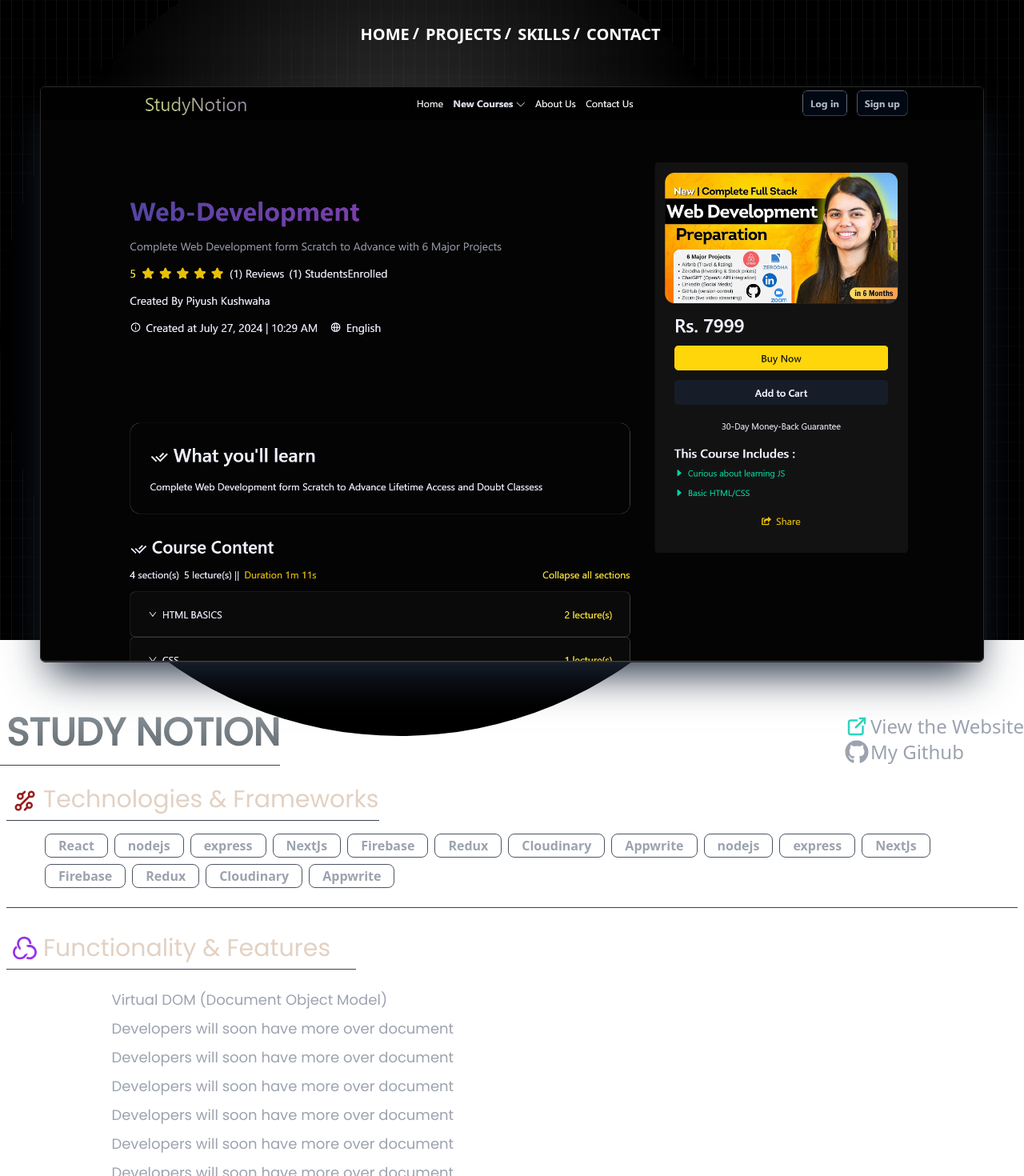
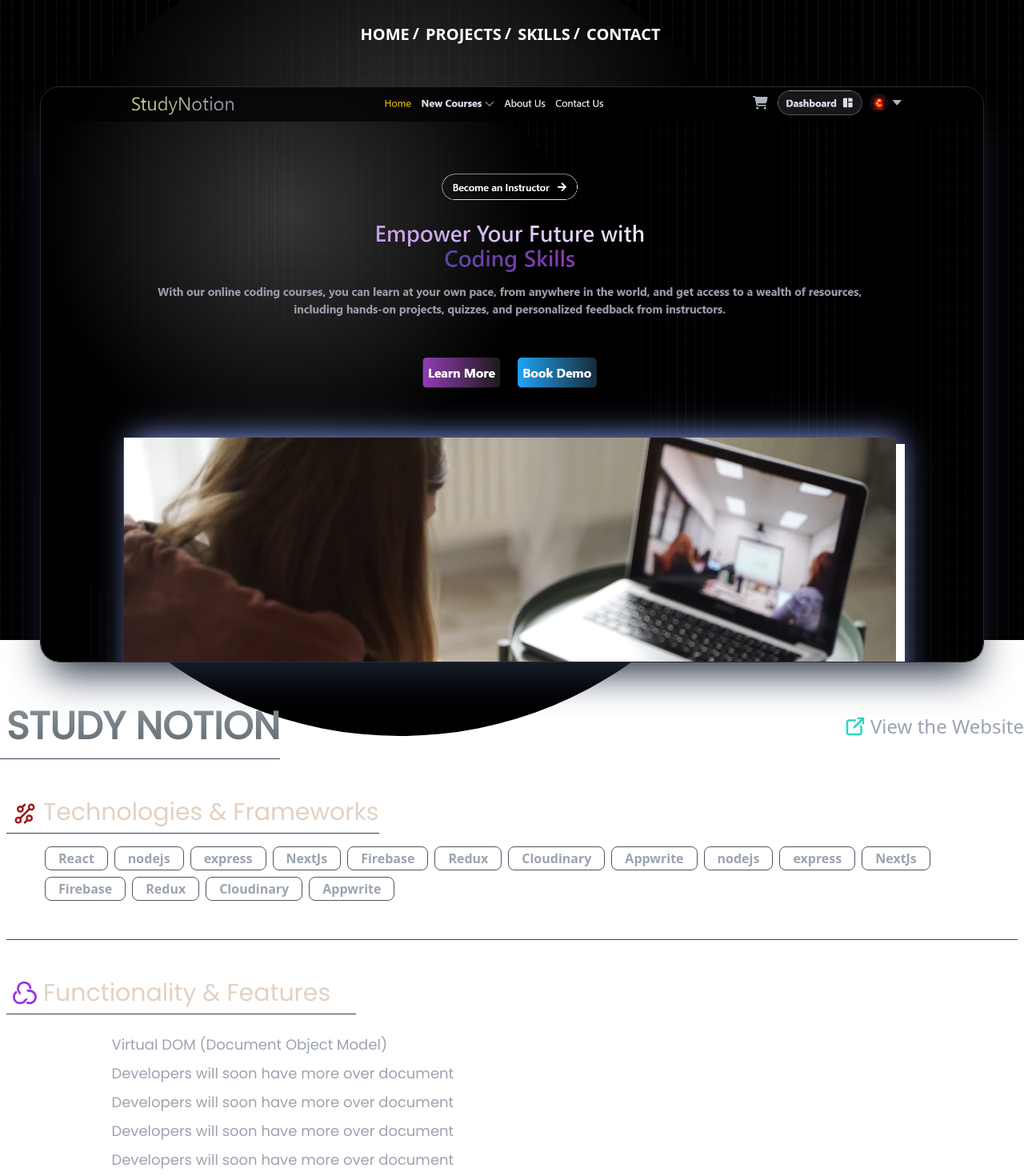
Before and after one commit to piyushkushwaha977/Portfolio, a React (Create React App) app: page /project/studynotion in a window 1280 px wide. Shown: the top 1470 px of the page at 80% size. Built offline with nearby package versions, Linux system fonts and the light colour scheme.

Commit message:
Animation Added to Project Page

```diff
--- a/src/components/custom/ProjectHero.jsx
+++ b/src/components/custom/ProjectHero.jsx
@@ -7,8 +7,9 @@ import { GrTechnology } from "react-icons/gr";
 import { RiCheckDoubleFill } from "react-icons/ri";
 import { SiCountingworkspro } from "react-icons/si";
 import { TbExternalLink } from "react-icons/tb";
+import { motion } from "framer-motion";
 // import { FiArrowUpRight } from "react-icons/fi";
-import { FaGithub } from "react-icons/fa6";
+// import { FaGithub } from "react-icons/fa6";
 
 
  const TechList = ["React", "nodejs" , "express" , "NextJs" , "Firebase" , "Redux" , "Cloudinary" ,"Appwrite", "nodejs" , "express" , "NextJs" , "Firebase" , "Redux" , "Cloudinary" ,"Appwrite" ]
@@ -38,46 +39,58 @@ const ProjectHero = () => {
 
         <div className=" relative h-screen w-full max-w-full md:max-w-7xl md:mx-auto  ">
 
-          <Navbar/>
+            <Navbar/>
 
-          <div className=" max-w-full mx-1 mt-8 md:max-w-6xl lg:max-w-7xl md:mx-auto ">
-            <div className="max-w-[23rem] md:max-w-[50rem] lg:max-w-[1180px] mx-auto h-[16rem] md:h-[36rem] lg:h-[46rem] w-full aspect-square  ">
-              <img src={myStudynotionProjectImg}
-               className=" rounded-md w-full h-[15rem] md:h-[32rem] lg:h-[45rem] object-cover border border-[#2b2a28]  shadow-2xl shadow-slate-800"
+          <div className=" max-w-full mx-1 mt-16 md:mt-8 md:max-w-6xl lg:max-w-7xl md:mx-auto ">
+            <motion.div
+                 initial={{opacity: 0 , y: -100}}
+                 animate={{opacity:1 , y: 0}}
+                 transition={{duration: 1.5}}
+             className="max-w-[23rem] md:max-w-[50rem] lg:max-w-[1180px] mx-auto h-[16rem] md:h-[36rem] lg:h-[46rem] w-full aspect-square  ">
+              <img src={myStudynotionImg}
+               className=" rounded-xl md:rounded-3xl w-full h-[15rem] md:h-[32rem] lg:h-[45rem] object-cover border border-[#2b2a28]  shadow-2xl shadow-slate-800"
                alt="studynotion"
               />
-            </div>
+            </motion.div>
 
-    <div className=" w-full max-w-[32rem] md:max-w-6xl lg:max-w-7xl mx-auto">
-       <div className=" flex justify-between mt-4 md:mt-12 ">
-       <h2 className=" pb-4 pl-2 font-bold font-poppins uppercase text-3xl md:text-5xl bg-gradient-to-b from-[#868F96] to-[#596164] text-transparent bg-clip-text
+  <div className=" w-full max-w-[32rem] md:max-w-6xl lg:max-w-7xl mx-auto">
+      <motion.div
+       initial={{opacity: 0 , x: -100}}
+       animate={{opacity:1 , x: 0}}
+       transition={{duration: 1.2}}
+       className=" flex justify-between mt-4 md:mt-10 ">
+       <h2 className=" pb-2 md:pb-4 pl-2 font-bold font-poppins uppercase text-2xl md:text-5xl bg-gradient-to-b from-[#868F96] to-[#596164] text-transparent bg-clip-text
           border-b border-slate-700" > Study Notion </h2>
-           <div className=" flex flex-col">
-           <div className=" text-gray-400 md:text-2xl flex items-center font-thin">
-            <TbExternalLink className="inline text-teal-400 text-2xl  md:text-3xl mr-0.5"/>
+           <div className="">
+           <div className=" mt-2 text-gray-400 md:text-2xl flex items-center font-thin hover:underline cursor-pointer">
+            <TbExternalLink className="inline text-teal-400 text-2xl  md:text-3xl mr-1 "/>
             View the Website </div>
-
+{/*
             <div className=" text-gray-400 md:text-2xl flex items-center font-thin">
             <FaGithub className="inline text-gray-400 text-2xl  md:text-3xl mr-0.5"/>
-             My Github </div>
+             My Github </div> */}
            </div>
-       </div>
+       </motion.div>
 
         <div className=" max-w-full mx-2 mt-6 flex flex-col-reverse  " >
 
                 {/* LEFT SECTION */}
             <div className="w-full pb-10 border-b border-gray-700">
-                 <h3 className="flex items-center text-xl pb-2 md:pl-2 md:pr-8 mt-8  md:text-3xl text-[#E2D1C3] font-poppins border-b border-gray-700 w-fit "
+                 <h3 className="flex items-center text-xl pb-2 md:pl-2 md:pr-8 mt-12  md:text-3xl text-[#E2D1C3] font-poppins border-b border-gray-700 w-fit "
                  ><SiCountingworkspro className=" inline text-purple-600 mr-2"/>
-                 Functionality & Features</h3>
+                   Functionality & Features</h3>
                     <ul className=" max-w-full pt-2 md:pl-12 md:w-11/12 mt-3 mx-auto">
                     {
                       TechFeatures.map((text,index) => (
-                        <li key={index}
+                        <motion.li
+                           initial={{opacity: 0 , x: -100}}
+                           whileInView={{opacity:1 , x: 0}}
+                           transition={{duration: 1.2}}
+                         key={index}
                          className="py-0.5 md:py-1 text-gray-400 font-poppins text-sm  md:text-lg ">
                          <RiCheckDoubleFill className=" inline text-white mr-0.5 md:mr-2"/>
                           {text}
-                        </li>
+                        </motion.li>
                       ))
                     }
 
@@ -87,35 +100,44 @@ const ProjectHero = () => {
                 {/* RIGHT SECTION */}
                 <div className="w-full border-b border-gray-700 pb-6 ">
 
-                  <h3 className=" text-xl md:pl-2  md:text-3xl pb-2 font-poppins text-[#E2D1C3] border-b border-gray-700 w-fit "
+                  <h3 className=" text-xl md:pl-2 mt-6 md:text-3xl pb-2 font-poppins text-[#E2D1C3] border-b border-gray-700 w-fit "
                   > <GrTechnology className=" inline text-red-800 mr-1 md:mr-2"/>
                    Technologies & Frameworks</h3>
 
-                  <div className=" w-full mt-4 md:pl-12 md:pr-8 flex gap-1 md:gap-2 flex-wrap">
+                  <motion.div
+                     initial={{opacity: 0 , x: -100}}
+                     whileInView={{opacity:1 , x: 0}}
+                     transition={{duration: 1.2}}
+                      className=" w-full md:mt-4 my-6 md:pl-12 md:pr-8 flex gap-1 md:gap-2 flex-wrap">
 
                       {TechList.map( (name,index) => (
-                        <div key={index}
+                        <div
+                         key={index}
                         className=" w-fit cursor-pointer text-sm md:text-[16px] text-gray-400 font-semibold px-2 md:px-4 py-0.5 md:py-1 rounded-lg
                          border border-gray-600 transition-all duration-200 hover:text-white "
                         >{name}</div>
                       ))}
 
-                  </div>
+                  </motion.div>
                 </div>
 
               </div>
 
 
-              <div className=" max-w-full mx-1 mt-8 md:max-w-6xl lg:max-w-7xl md:mx-auto ">
-            <div className="max-w-[23rem] md:max-w-[50rem] lg:max-w-[1180px] mx-auto h-[16rem] md:h-[36rem] lg:h-[46rem] w-full aspect-square  ">
+      <div className=" max-w-full mx-1 mt-8 md:max-w-6xl lg:max-w-7xl md:mx-auto ">
+            <motion.div
+              initial={{opacity: 0 , x: -100}}
+              whileInView={{opacity:1 , x: 0}}
+              transition={{duration: 1.2}}
+             className="max-w-[23rem] md:max-w-[50rem] lg:max-w-[1180px] mx-auto h-[16rem] md:h-[36rem] lg:h-[46rem] w-full aspect-square  ">
               <img src={myStudynotionImg}
                className=" rounded-md w-full h-[15rem] md:h-[32rem] lg:h-[45rem] object-cover border border-[#2b2a28]  shadow-2xl shadow-slate-800"
                alt="studynotion"
               />
-             </div>
+             </motion.div>
 
              <div className=" my-8  max-w-[23rem] md:max-w-[50rem] lg:max-w-[1180px] mx-auto h-[16rem] md:h-[36rem] lg:h-[46rem] w-full aspect-square  ">
-              <img src={myStudynotionImg}
+              <img src={myStudynotionProjectImg}
                className=" rounded-md w-full h-[15rem] md:h-[32rem] lg:h-[45rem] object-cover border border-[#2b2a28]  shadow-2xl shadow-slate-800"
                alt="studynotion"
               />
@@ -128,7 +150,7 @@ const ProjectHero = () => {
              </div>
 
              <div className=" my-8  max-w-[23rem] md:max-w-[50rem] lg:max-w-[1180px] mx-auto h-[16rem] md:h-[36rem] lg:h-[46rem] w-full aspect-square  ">
-              <img src={myStudynotionImg}
+              <img src={myStudynotionProjectImg}
                className=" rounded-md w-full h-[15rem] md:h-[32rem] lg:h-[45rem] object-cover border border-[#2b2a28]  shadow-2xl shadow-slate-800"
                alt="studynotion"
               />
--- a/src/pages/HomePage.jsx
+++ b/src/pages/HomePage.jsx
@@ -50,7 +50,7 @@ const HomePage = () => {
 
 
              {/* MAIN SECTION */}
-            <div className=' relative w-full h-[40rem] mx-auto'>
+      <div className=' relative w-full h-[40rem] mx-auto'>
 
             {/* SPOTLIGHT */}
               <div className=' md:hidden'>
@@ -89,7 +89,7 @@ const HomePage = () => {
                  initial={{opacity: 0 , x: -100}}
                  animate={{opacity:1 , x: 0}}
                  transition={{duration: 0.8}}
-                 className='mt-10  mb-4 md:my-8 w-fit mx-auto flex gap-1 md:gap-2 text-black text-3xl border-b pb-2 border-gray-400 '>
+                 className= 'mt-10  mb-4 md:my-8 w-fit mx-auto flex gap-1 md:gap-2 text-black text-3xl border-b pb-2 border-gray-400 '>
                   <a  href={Links.twitter}
                   className=' border-r-2 p-2 md:pr-4 text-gray-400'
                   ><FaXTwitter className=' text-gray-100 hover:text-gray-400 ' />
@@ -115,8 +115,8 @@ const HomePage = () => {
           {/* Button for project */}
             <motion.div
              initial={{opacity: 0 , x: -100}}
-             animate={{opacity:1 , x: 0}}
-             transition={{duration: 0.8}}
+                 animate={{opacity:1 , x: 0}}
+                 transition={{duration: 0.4}}
              className=" w-fit mx-auto flex items-center  gap-3 cursor-pointer text-white font-semibold bg-gradient-to-t from-gray-800
               to-black px-4 py-2 rounded-full border border-gray-600 transition-all duration-200 "
              >
@@ -164,7 +164,7 @@ const HomePage = () => {
             className=' flex flex-col  '>
                <div className='w-fit flex gap-1 md:gap-2 items-center justify-center'>
                <TbBrandReact className=' font-bold text-2xl text-blue-300 md:text-4xl'/>
-                <h2 className=' font-semibold text-xl md:text-3xl border-b-2 text-white border-purple-700'>  FRONT-END</h2>
+                <h2 className=' font-semibold text-xl md:text-3xl border-b-2 text-white border-yellow-700'>  FRONT-END</h2>
                </div>
                 <div className=' ml-6 md:ml-20 py-2 md:py-4 lg:py-6  font-poppins  md:text-[22px] lg:text-[27px] text-gray-400 border-b border-slate-600 '>
                     Javascript, React, Redux, Tailwind, Typescript, Nextjs, HTML/CSS
@@ -201,7 +201,7 @@ const HomePage = () => {
               className=' flex flex-col '>
                <div className='w-fit flex gap-1 md:gap-2 items-center justify-center'>
                <GrTechnology className=' font-bold text-2xl md:text-4xl text-orange-600'/>
-                <h2 className=' font-semibold text-xl md:text-3xl text-white border-b-2  border-green-700 uppercase'>
+                <h2 className=' font-semibold text-xl md:text-3xl text-white border-b-2  border-purple-700 uppercase'>
                 Tools & Platforms <VscVscodeInsiders className=' text-blue-500 inline font-bold text-2xl md:text-4xl'/></h2>
                </div>
                 <div className=' ml-6 md:ml-20 py-2 md:py-4 lg:py-6  font-poppins text-md md:text-[22px] lg:text-[27px]  text-gray-400 border-b border-slate-600'>
```
